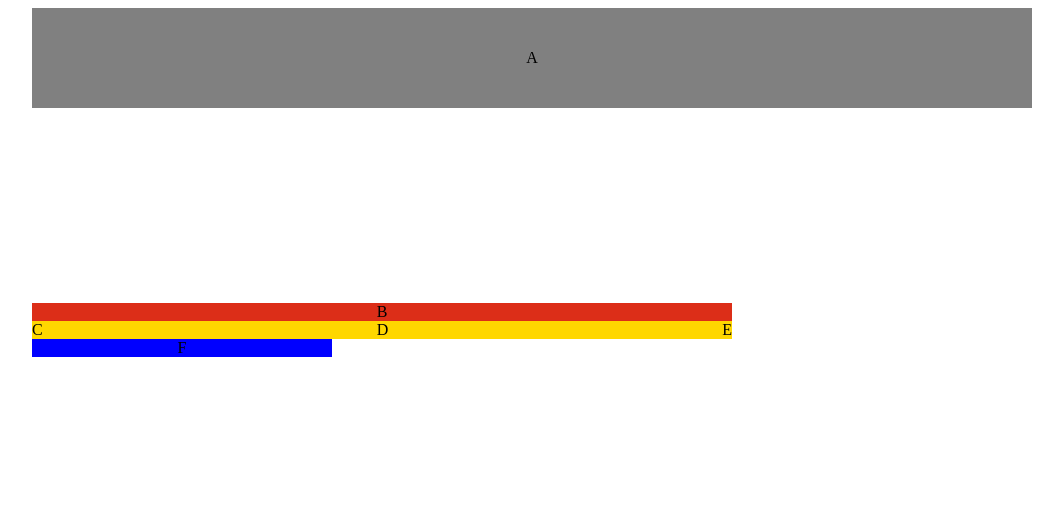
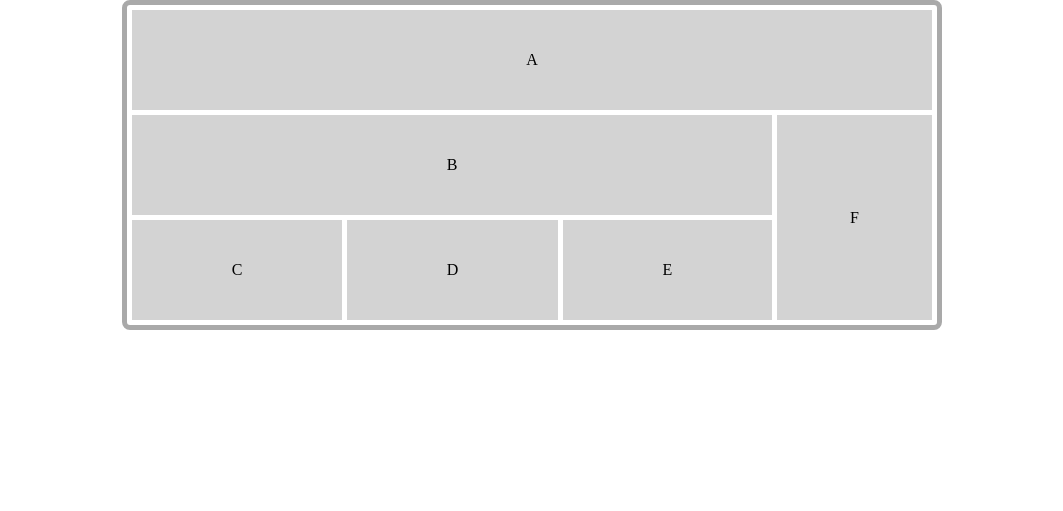
Before and after one commit to Androgeen/Homework_1, a plain HTML site: page lesson4/Classwork1.html in a window 1280 px wide. Shown: the whole page, without its empty margins (108-1171 px from the left). Drawn offline with Linux system fonts and the light colour scheme.

Commit message:
Classwork2.html

```diff
--- a/lesson4/Classwork1.html
+++ b/lesson4/Classwork1.html
@@ -9,17 +9,19 @@
     <title>Classwork1</title>
 </head>
 <body>
-<div class="wrap">
+<div class="container">
     <div class="header d-flex">A</div>
-        <div class="parent">
-            <div class="a d-flex">B</div>
-                <div class="nav">
-                    <div class="c d-flex">C</div>
-                    <div class="d d-flex">D</div>
-                    <div class="e d-flex">E</div>
-                </div>
-            <div class="f d-flex">F</div>
+    <div class="main">
+        <div class="main_left">
+            <div class="main_left_header d-flex">B</div>
+            <div class="main_left_content">
+                <div class="main_left_item d-flex">C</div>
+                <div class="main_left_item d-flex">D</div>
+                <div class="main_left_item d-flex">E</div>
+            </div>
         </div>
+        <div class="main_right d-flex">F</div>
+    </div>
 </div>
 </body>
 </html>
--- a/lesson4/classmain1.css
+++ b/lesson4/classmain1.css
@@ -1,44 +1,49 @@
-.wrap {
-    display: flex;
-    width: 1000px;
-    height: 500px;
-    flex-wrap: wrap;
-    column-gap: 10px;
-    row-gap: 10px;
-    margin: 0 auto;
-}
+
 .d-flex {
     display: flex;
     justify-content: center;
     align-items: center;
 }
-.header {
-    width: 1000px;
+* {
+    margin: 0;
+    padding: 0;
+}
+.container {
+    width: 800px;
+    border: 5px solid darkgrey;
+    padding: 5px;
+    margin: 0 auto;
+    border-radius: 8px;
+
+}
+.header, .main_left_header {
+    background: lightgrey;
     height: 100px;
-    background: grey;
-    column-gap: 10px;
 }
-.parent {
-    background: #dc2e18;
-    width: 700px;
-    height: 20px;
+.main {
+    display: flex;
+    margin-top: 5px;
+    column-gap: 5px;
+}
+.main_left_content {
+    display: flex;
+    column-gap: 5px;
+
+}
+.main_left_item {
+    flex-grow: 1;
+    width: 33,33%;
+    height: 100px;
+    background: lightgrey;
+}
+.main_left {
     display: flex;
     flex-direction: column;
-    column-gap: 50px;
+    row-gap: 5px;
+    width: 80%;
+}
+.main_right {
+    background: lightgrey;
+    flex-grow: 1;
 
 }
-.nav {
-    background: gold;
-    height: 50px;
-    display: flex;
-    flex-direction: row;
-    justify-content: space-between;
-    row-gap: 10px;
-
-}
-.f {
-    background: blue;
-    width: 300px;
-    height: 50px;
-
-}
```
